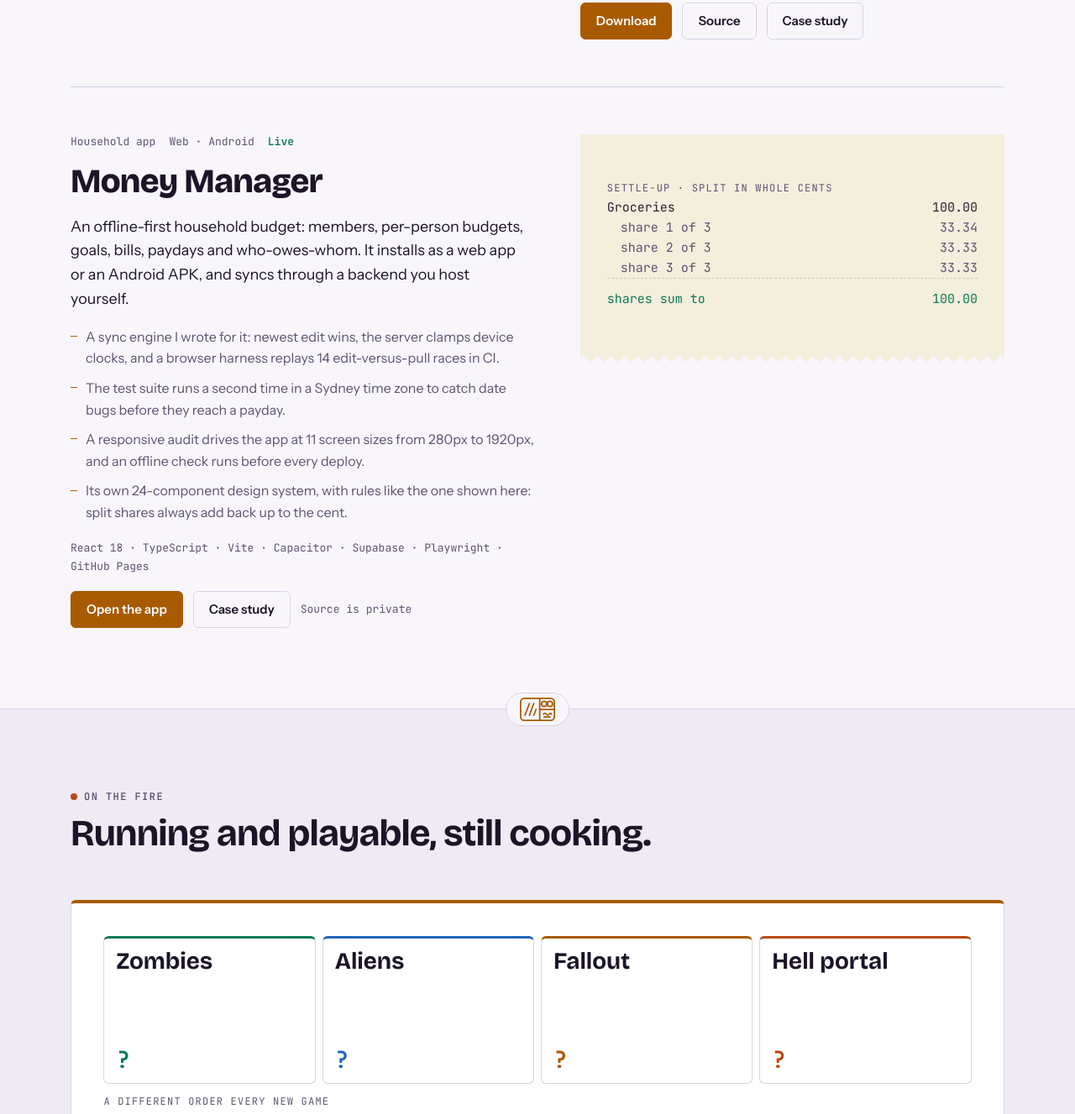
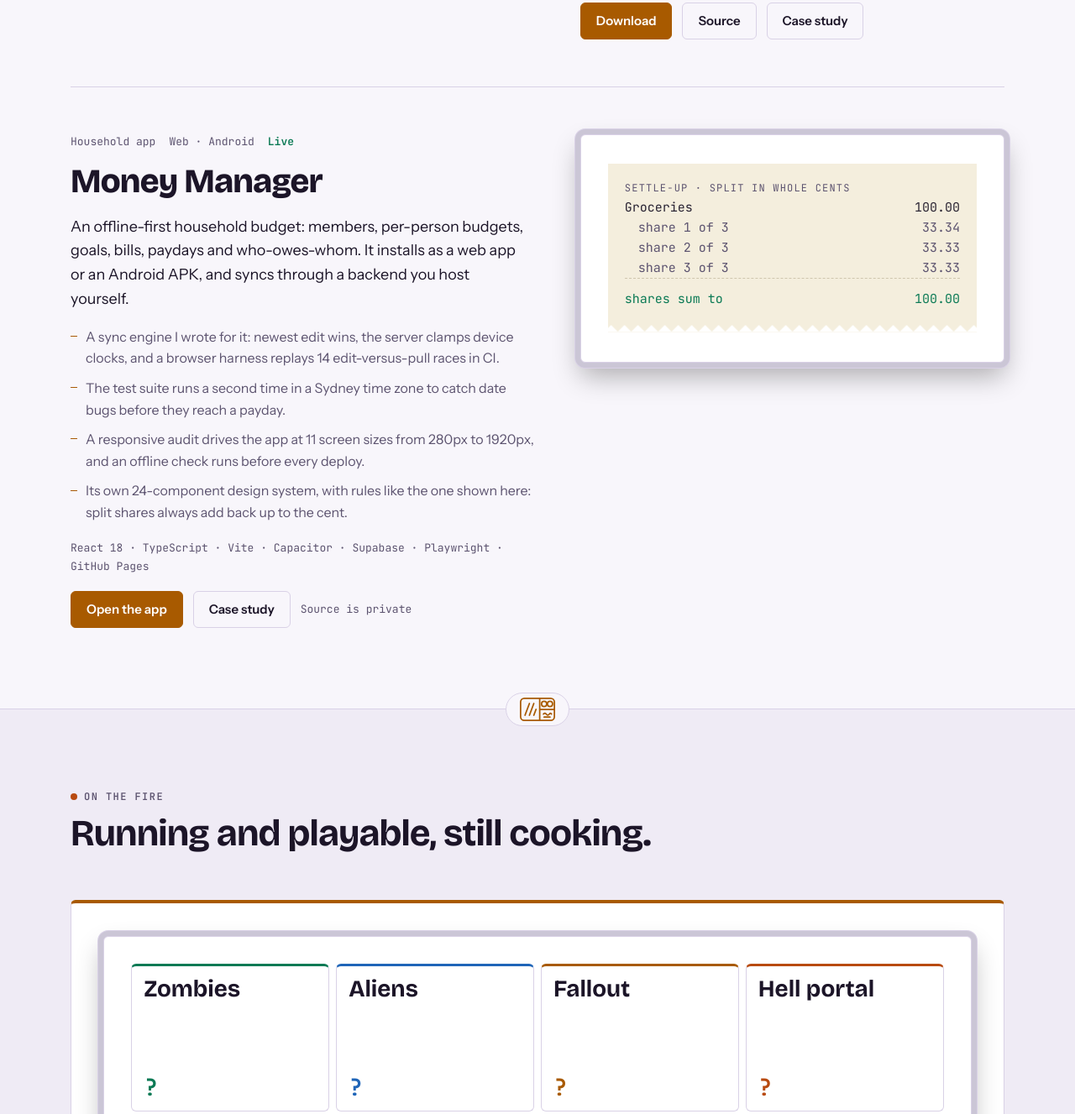
Before and after one commit to taylarabraham-bit/TaylarAbraham-bit.github.io, a plain HTML site: page index.html in a window 1280 px wide. Shown: the part 1795-3122 px from the top of the page at 84% size. Drawn offline with nearby package versions, Linux system fonts and the light colour scheme.

Commit message:
Give every project picture the same steel frame
Every .shot now sits in one steel rim (a box-shadow ring in the site's
steel tones, plus a soft drop shadow), so screenshots, the receipt,
JARVIS, the Mythic Guide and the apocalypse tiles read as one set.
The receipt's torn-edge mask moved from the frame to the ledger inside
it, so the mask no longer clips the frame. The chef's special keeps its
frame too.

Co-Authored-By: Claude Opus 5.5 <noreply@anthropic.com>

```diff
--- a/css/style.css
+++ b/css/style.css
@@ -632,9 +632,6 @@ ol {
 .special .shot {
   position: static;
   min-height: 0;
-  padding: 0;
-  border: 0;
-  background: none;
 }
 .special .shuffle {
   grid-template-columns: repeat(4, minmax(0, 1fr));
@@ -721,18 +718,20 @@ ol {
   border: 1px solid var(--line);
   border-radius: var(--radius);
   background: var(--surface);
+  /* the shared frame: every picture sits in the same steel rim, like a plate on the pass */
+  box-shadow:
+    0 0 0 0.375rem var(--steel-lo),
+    0 0 0 calc(0.375rem + 1px) var(--line),
+    0 1rem 2rem rgb(0 0 0 / 0.3);
 }
 .shot img,
 .shot video {
   width: 100%;
 }
 
-/* A stand-in printed on paper reads as a receipt: no frame, extra room for the torn edge */
-.shot-type.paper {
-  background: var(--paper); /* .shot's surface would otherwise win over .paper */
-  border: 0;
-  border-radius: 0;
-  padding-bottom: calc(clamp(1.25rem, 3vw, 2rem) + var(--tooth));
+/* A receipt hanging inside the frame: extra room at the bottom for the torn edge */
+.ledger.paper {
+  padding: 1.25rem 1.25rem calc(1.25rem + var(--tooth));
 }
 
 /* The home server's JARVIS screen: always dark, like the real monitor. Sample values only. */
--- a/index.html
+++ b/index.html
@@ -157,8 +157,8 @@
           </article>
 
           <article class="project project-flip" id="money-manager">
-            <div class="shot shot-type paper" style="view-transition-name: shot-money-manager" aria-hidden="true">
-              <div class="ledger">
+            <div class="shot shot-type" style="view-transition-name: shot-money-manager" aria-hidden="true">
+              <div class="ledger paper">
                 <p class="ledger-head">Settle-up · split in whole cents</p>
                 <p class="ledger-row"><span>Groceries</span><span>100.00</span></p>
                 <p class="ledger-row sub"><span>share 1 of 3</span><span>33.34</span></p>
```
Also changed, not shown: work/money-manager/index.html (+2 -2 lines).
